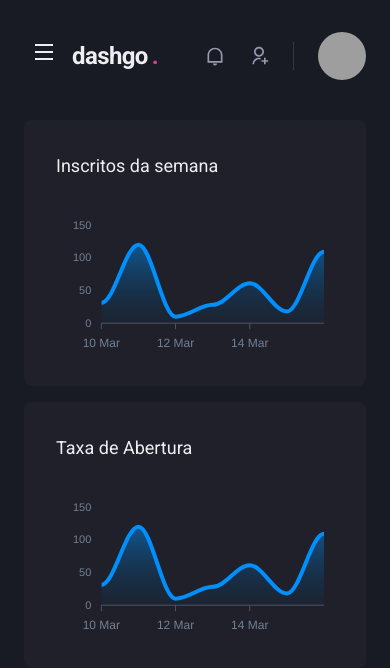
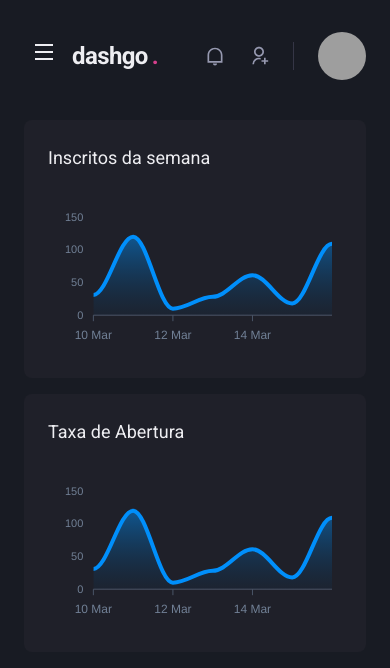
Before and after one commit to daviht7/dashgo, a Next.js app: page /dashboard in a window 390 px wide. Shown: the top 668 px of the page. Built offline with nearby package versions, Linux system fonts and the light colour scheme; grey boxes are pictures that could not be loaded.

Commit message:
dashboard responsivo

```diff
--- a/src/pages/dashboard.tsx
+++ b/src/pages/dashboard.tsx
@@ -1,4 +1,4 @@
-import { Header } from "@/components/Header";
+import { Header } from "@/components/header";
 import { Sidebar } from "@/components/Sidebar";
 import { Box, Flex, SimpleGrid, Text, theme } from "@chakra-ui/react";
 import { ApexOptions } from "apexcharts";
@@ -77,7 +77,7 @@
           minChildWidth={"320px"}
           alignContent="flex-start"
         >
-          <Box p="8" bg="gray.800" borderRadius={8} pb="4">
+          <Box p={["6", "8"]} bg="gray.800" borderRadius={8} pb="4">
             <Text fontSize={"lg"} mb="4">
               Inscritos da semana
             </Text>
@@ -89,7 +89,7 @@
               width="100%"
             />
           </Box>
-          <Box p="8" bg="gray.800" borderRadius={8} pb="4">
+          <Box p={["6", "8"]} bg="gray.800" borderRadius={8} pb="4">
             <Text fontSize={"lg"} mb="4">
               Taxa de Abertura
             </Text>
```
